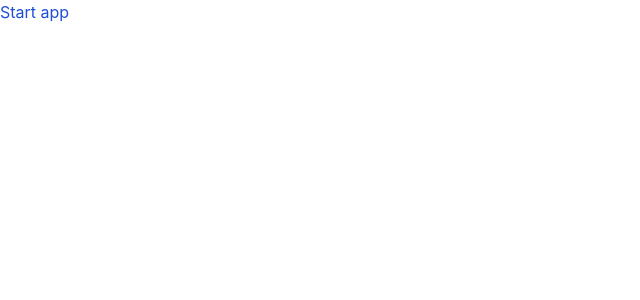
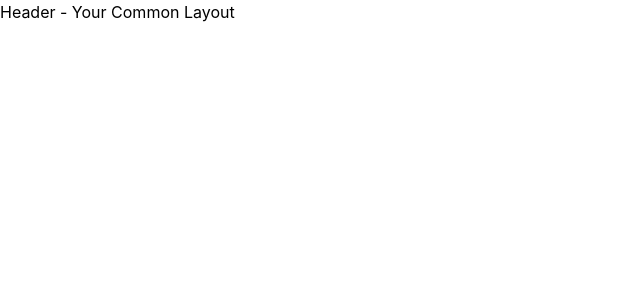
Before and after one commit to Farhad16/mern-items-frontend, a React (Create React App) app: page / in a window 1280 px wide. Shown: the top 300 px of the page, without its empty margins (0-640 px from the left). Built offline with nearby package versions, Linux system fonts and the light colour scheme.

Commit message:
Create a the routes

```diff
--- /dev/null
+++ b/src/components/Layout.tsx
@@ -0,0 +1,12 @@
+import { Outlet } from "react-router-dom";
+
+const Layout = () => {
+  return (
+    <div>
+      <h1>Header - Your Common Layout</h1>
+      <Outlet />
+    </div>
+  );
+};
+
+export default Layout;
--- /dev/null
+++ b/src/components/Login.tsx
@@ -0,0 +1,5 @@
+import React from "react";
+
+const Login = () => <div>Login page</div>;
+
+export default Login;
--- /dev/null
+++ b/src/components/PrivateRoute.tsx
@@ -0,0 +1,18 @@
+// src/components/PrivateRoute.tsx
+import React from "react";
+import { Navigate } from "react-router-dom";
+
+interface PrivateRouteProps {
+  element: React.ReactNode;
+}
+
+const PrivateRoute: React.FC<PrivateRouteProps> = ({ element }) => {
+  const userString = localStorage.getItem("user");
+
+  const user = userString ? JSON.parse(userString) : null;
+  const isAuthenticated = user && user.token;
+
+  return isAuthenticated ? <>{element}</> : <Navigate to="/login" />;
+};
+
+export default PrivateRoute;
--- /dev/null
+++ b/src/components/Register.tsx
@@ -0,0 +1,5 @@
+import React from "react";
+
+const Register = () => <div>Register page</div>;
+
+export default Register;
--- /dev/null
+++ b/src/components/items/index.tsx
@@ -0,0 +1,8 @@
+// src/components/Items.js
+import React from "react";
+
+const Items = () => {
+  return <div>Items page</div>;
+};
+
+export default Items;
--- /dev/null
+++ b/src/components/routes/index.tsx
@@ -0,0 +1,22 @@
+// src/routes/index.js
+import React from "react";
+import { Route, Routes } from "react-router-dom";
+import Layout from "../Layout";
+import Login from "../Login";
+import PrivateRoute from "../PrivateRoute";
+import Register from "../Register";
+import Items from "../items";
+
+const AppRoutes = () => {
+  return (
+    <Routes>
+      <Route path="/" element={<Layout />}>
+        <Route path="login" element={<Login />} />
+        <Route path="register" element={<Register />} />
+        <Route path="items/*" element={<PrivateRoute element={<Items />} />} />
+      </Route>
+    </Routes>
+  );
+};
+
+export default AppRoutes;
--- a/src/index.tsx
+++ b/src/index.tsx
@@ -1,13 +1,23 @@
-import React from "react";
+import * as React from "react";
 import ReactDOM from "react-dom/client";
 import "./index.css";
-import App from "./App";
+import { createBrowserRouter, RouterProvider } from "react-router-dom";
+import AppRoutes from "./components/routes";
+
+// Creating a router configuration
+const router = createBrowserRouter([
+  {
+    path: "/",
+    element: <AppRoutes />,
+  },
+]);
 
 const root = ReactDOM.createRoot(
   document.getElementById("root") as HTMLElement
 );
+
 root.render(
   <React.StrictMode>
-    <App />
+    <RouterProvider router={router} />
   </React.StrictMode>
 );
```
